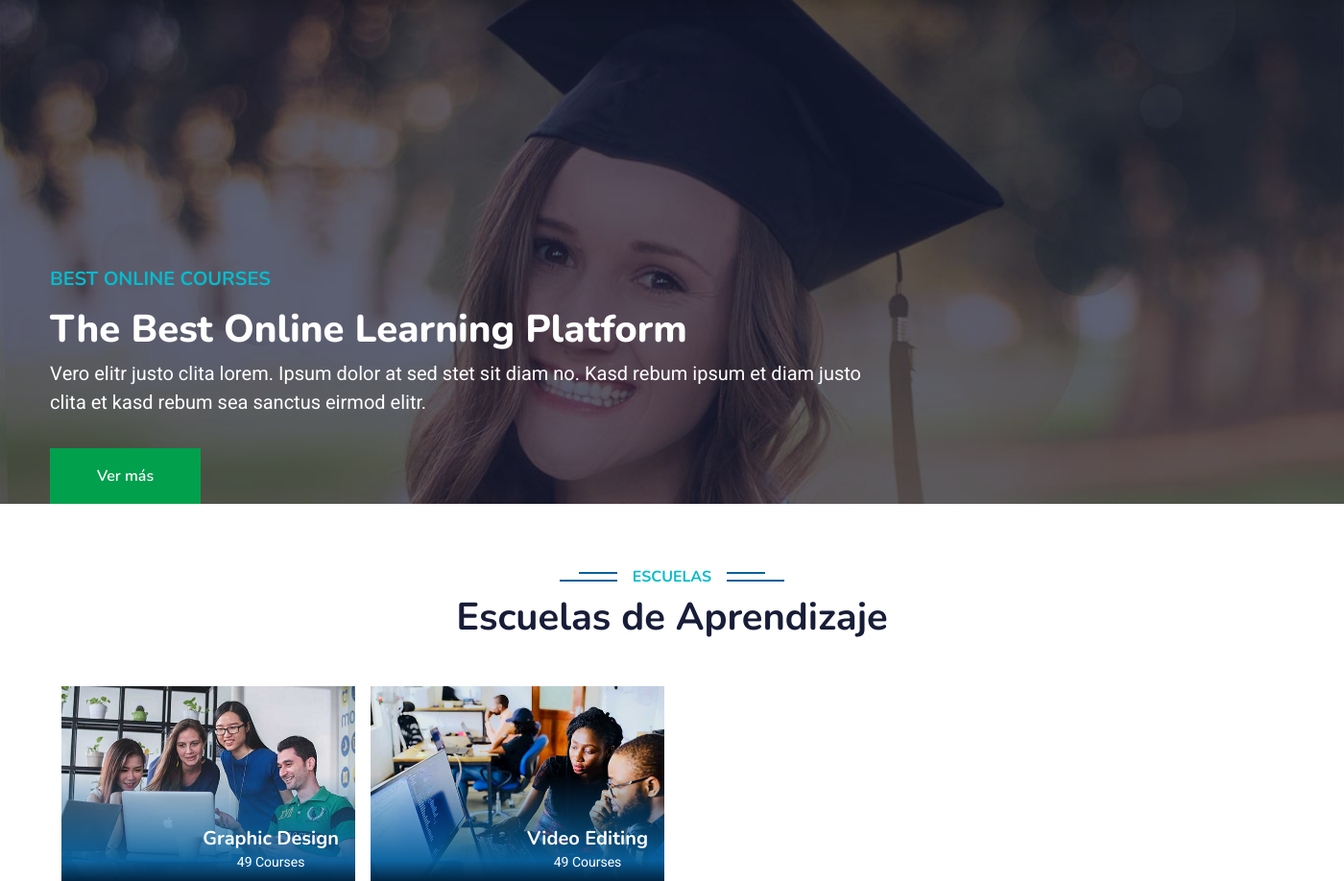
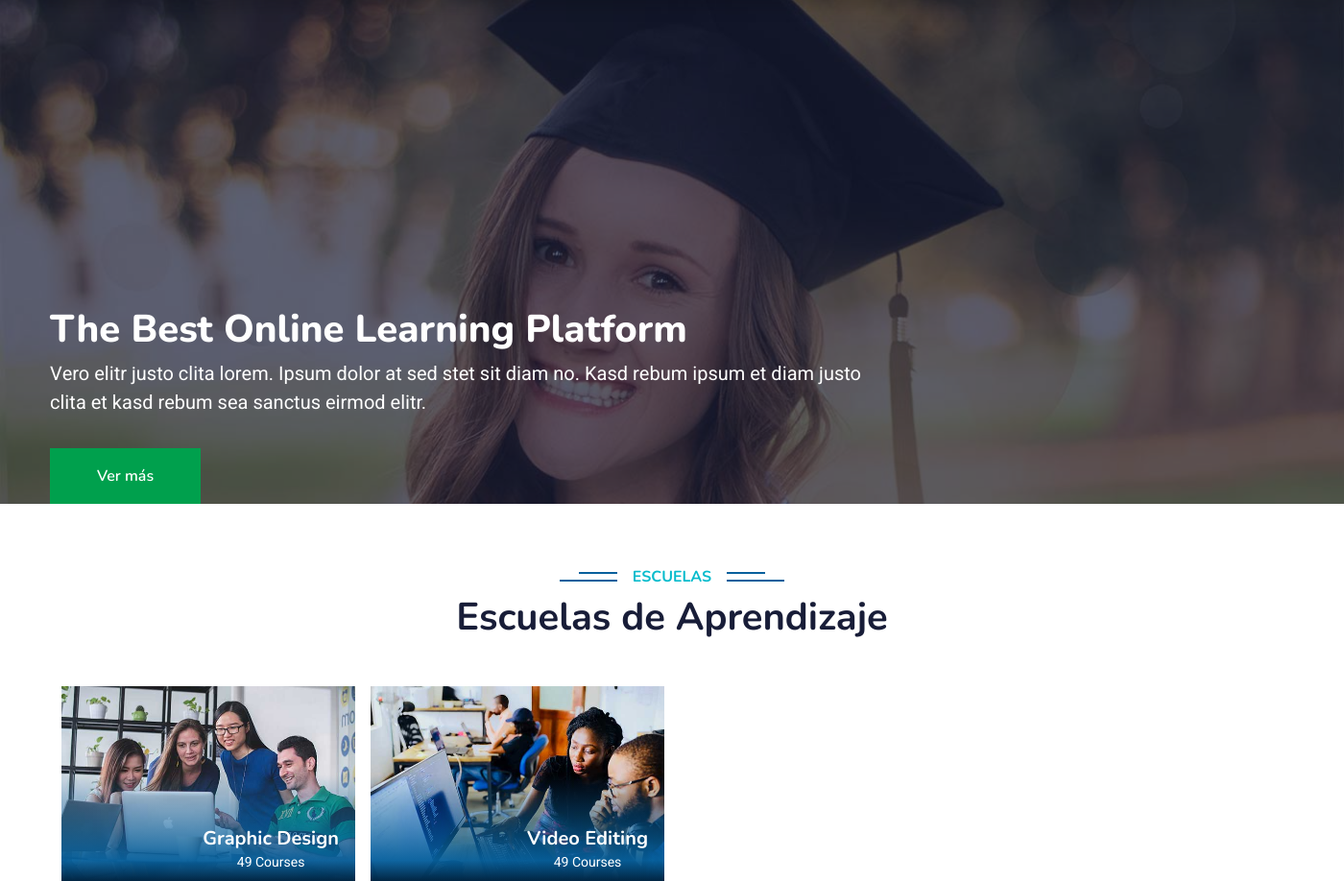
Before and after one commit to renan2013/cefi2026, a PHP site: page / in a window 1400 px wide. Shown: the part 76-994 px from the top of the page at 96% size. Run offline with PHP 8.4, Linux system fonts and the light colour scheme; some libraries are stand-ins or nearby versions.

Commit message:
elimne el titulo en azul del carrousell

```diff
--- a/web_site/sections/carousel.php
+++ b/web_site/sections/carousel.php
@@ -7,7 +7,7 @@
                     <div class="container">
                         <div class="row justify-content-start">
                             <div class="col-sm-10 col-lg-8">
-                                <h5 class="text-primary text-uppercase mb-3 animated slideInDown">Best Online Courses</h5>
+
                                 <h3 class="display-4 text-white animated slideInDown" style="font-size: 2.5rem;">The Best Online Learning Platform</h3>
                                 <p class="fs-5 text-white mb-4 pb-2">Vero elitr justo clita lorem. Ipsum dolor at sed stet sit diam no. Kasd rebum ipsum et diam justo clita et kasd rebum sea sanctus eirmod elitr.</p>
                                 <a href="" class="btn btn-primary py-md-3 px-md-5 me-3 animated slideInLeft">Ver más</a>
```
